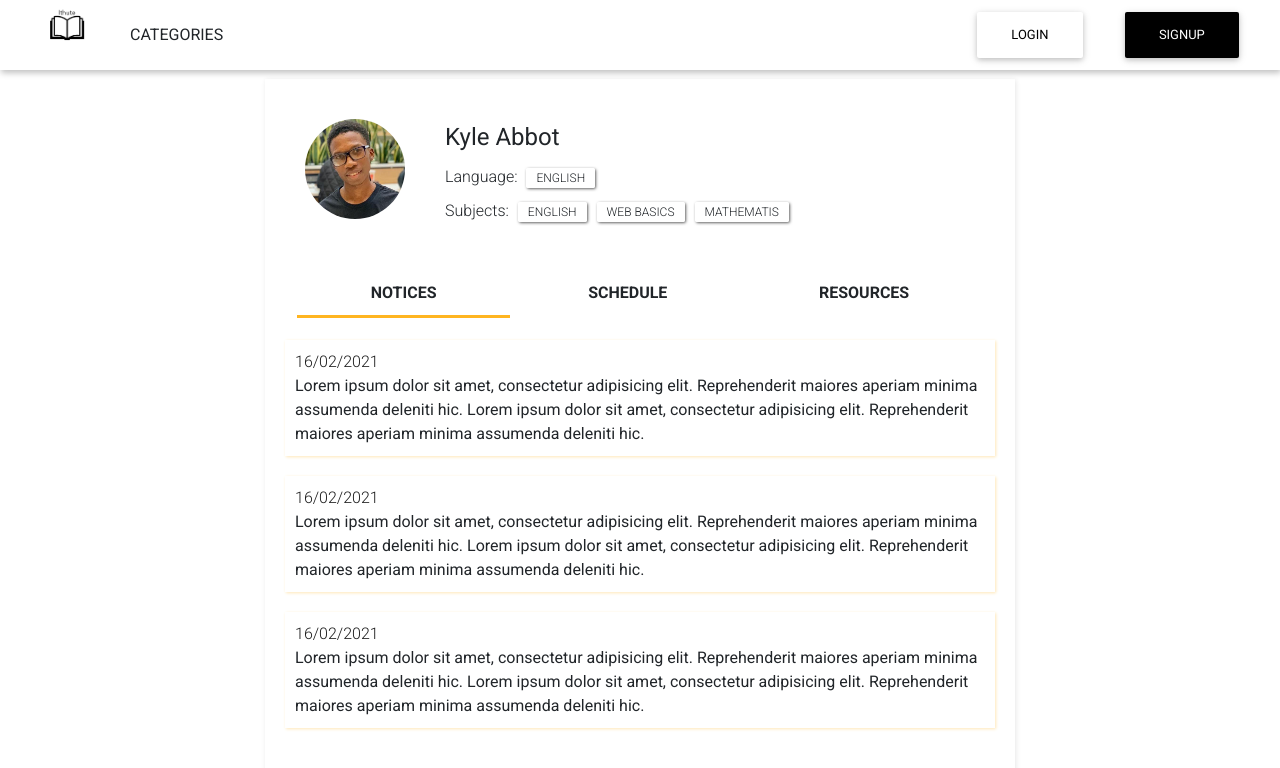
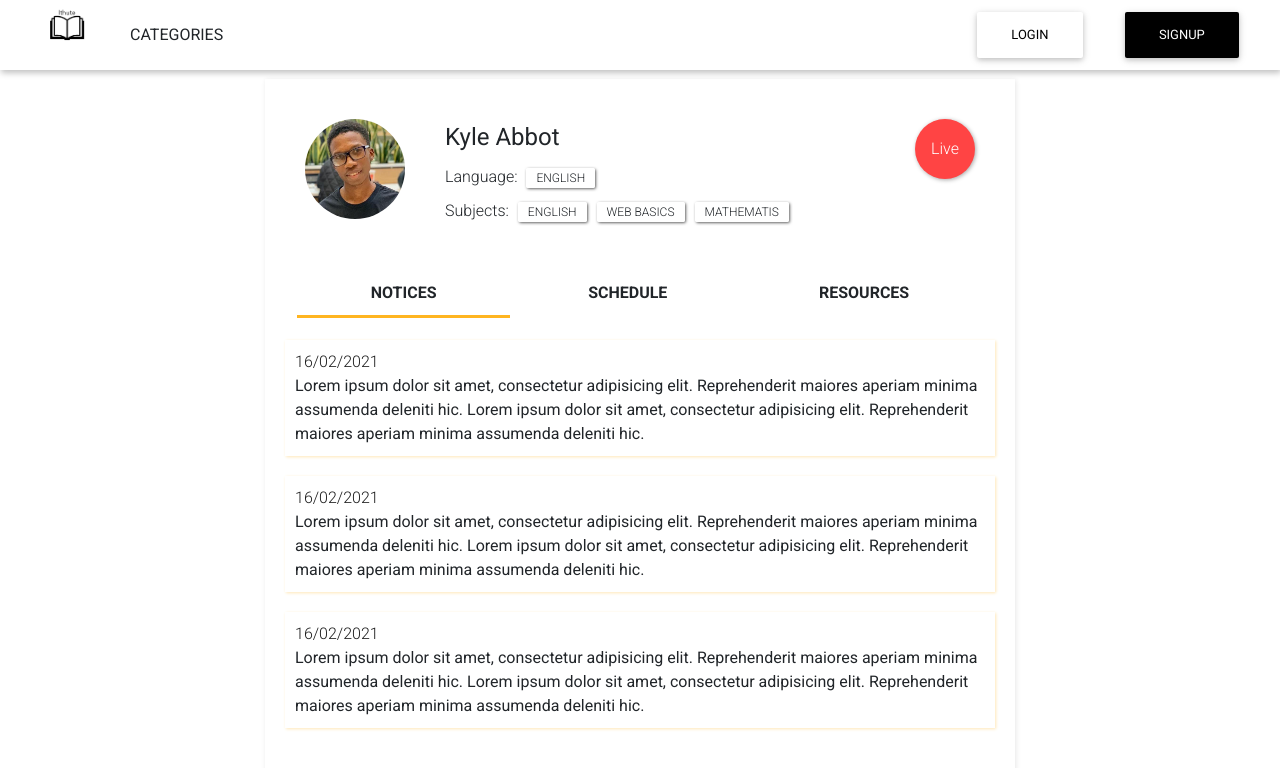
Before and after one commit to NoorMosia/tutorsApp, a React (Create React App) app: page /profile in a window 1280 px wide. Shown: the top 768 px of the page. Built offline with nearby package versions, Linux system fonts and the light colour scheme.

Commit message:
created link to live class page

```diff
--- a/src/UI/Layout/Layout.js
+++ b/src/UI/Layout/Layout.js
@@ -9,6 +9,7 @@ import Field from "./../../containers/Field/Field";
 import Profile from "./../../containers/Profile/Profile";
 import SectionCourses from "./../../containers/SectionCourses/SectionCourses";
 import Tutors from "./../../containers/Tutors/Tutors";
+import LiveClass from "./../../containers/LiveClass/LiveClass";
 
 const Layout = () => {
     return (
@@ -21,6 +22,7 @@ const Layout = () => {
                 <Switch>
                     <Route path="/field" component={Field} />
                     <Route path="/profile" component={Profile} />
+                    <Route path="/livestream/:id" component={LiveClass} />
                     <Route path="/category/:id" component={SectionCourses} />
                     <Route path="/tutors/:id" component={Tutors} />
                     <Route path="/" component={Home} />
--- a/src/containers/LiveClass/LiveClass.js
+++ b/src/containers/LiveClass/LiveClass.js
@@ -1,9 +1,10 @@
 import React from "react";
+import * as Styles from "./LiveClass.module.css";
 
 const LiveClass = () => {
     return (
-        <div>
-
+        <div className={Styles.LiveClass}>
+            You are Live
         </div>
     )
 }
--- a/src/containers/Profile/Profile.js
+++ b/src/containers/Profile/Profile.js
@@ -8,11 +8,6 @@ import Notice from "./../../components/Notice/Notice";
 
 const Profile = () => {
     const [current, setCurrent] = useState("notices")
-
-    // const changeCurrent = linkName => {
-    //     console.log("set" + linkName)
-    //     setCurrent(linkName)
-    // }
 
     let contents
 
--- a/src/containers/Profile/Top/Top.js
+++ b/src/containers/Profile/Top/Top.js
@@ -1,4 +1,5 @@
 import React from "react";
+import { Link } from "react-router-dom";
 import * as Styles from "./Top.module.css";
 
 const Top = () => {
@@ -27,6 +28,13 @@ const Top = () => {
                     </span>
                 </div>
             </div>
+
+            <Link to="/livestream/id">
+                <div className={Styles.Join}>
+                    Live
+                </div>
+            </Link>
+
         </div>
     )
 }
--- a/src/containers/Profile/Top/Top.module.css
+++ b/src/containers/Profile/Top/Top.module.css
@@ -1,5 +1,6 @@
 .Top {
     display: flex;
+    position: relative;
     margin-bottom: 20px;
     width: 100%;
 }
@@ -33,6 +34,28 @@
     margin-bottom: 10px;
 }
 
+.Join {
+    display: flex;
+    position: absolute;
+    width: 60px;
+    height: 60px;
+    border-radius: 50%;
+    right: 20px;
+    top: 20px;
+    background: rgb(255, 68, 68);
+    justify-content: center;
+    align-items: center;
+    color: white;
+    cursor: pointer;
+    box-shadow: 1px 1px 4px rgb(168, 168, 168);
+}
+
+
+.Join:hover {
+    box-shadow: 2px 2px 8px rgb(82, 82, 82);
+    transition: .2s linear;
+}
+
 
 .Pill {
     font-size: 12px;
@@ -44,5 +67,4 @@
     background: rgb(255, 255, 255);
     cursor: pointer;
     box-shadow: 1px 1px 3px rgb(98, 98, 98);
-    /* border: 1px solid rgb(172, 172, 172); */
 }
```
Also changed, not shown: 1 other file (tests, documents, lock files or other folders).
